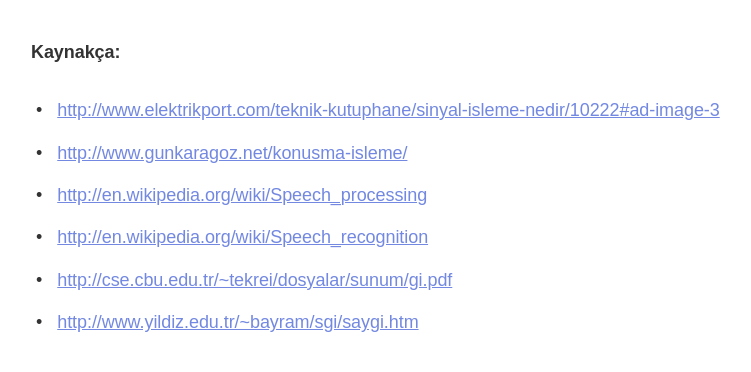
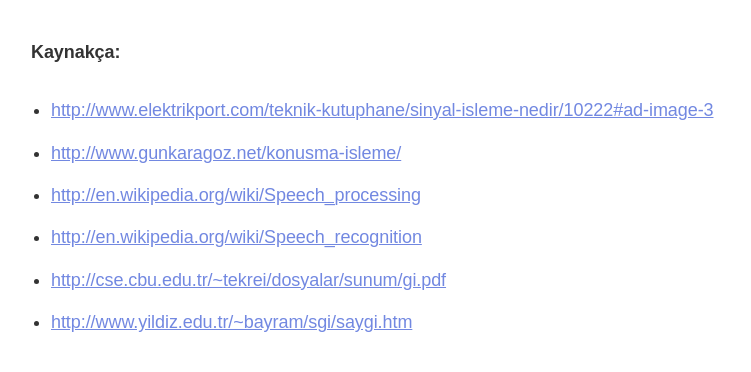
Before and after one commit to metucclub/bergi, a Django app: a page that uses _bergi/templates/_nav.html in a window 1280 px wide. Shown: the part 2961-3333 px from the top of the page, without its empty margins (39-790 px from the left). Run offline with Django 3.2, Linux system fonts and the light colour scheme; data comes from the database, SQL or seed files in the repository.

Commit message:
remedy li > p's pain
why did I try to recreate list-style-type: disc

```diff
--- a/_bergi/static/style.css
+++ b/_bergi/static/style.css
@@ -328,20 +328,15 @@ a.tw:hover {
 	margin-bottom: 35px;
 }
 .article-text ul {
+	list-style-type: disc;
 	margin-bottom: 35px;
 }
 .article-text li {
 	margin-left: 20px;
 	margin-bottom: 14px;
 }
-.article-text ul > li:before {
-	content: "•";
-	margin-left: -15px;
-	margin-right: 15px;
-}
 .article-text li > p {
 	display: inline;
-	margin-left: -10px;
 }
 .article-text pre {
 	font-family: monospace;
```
